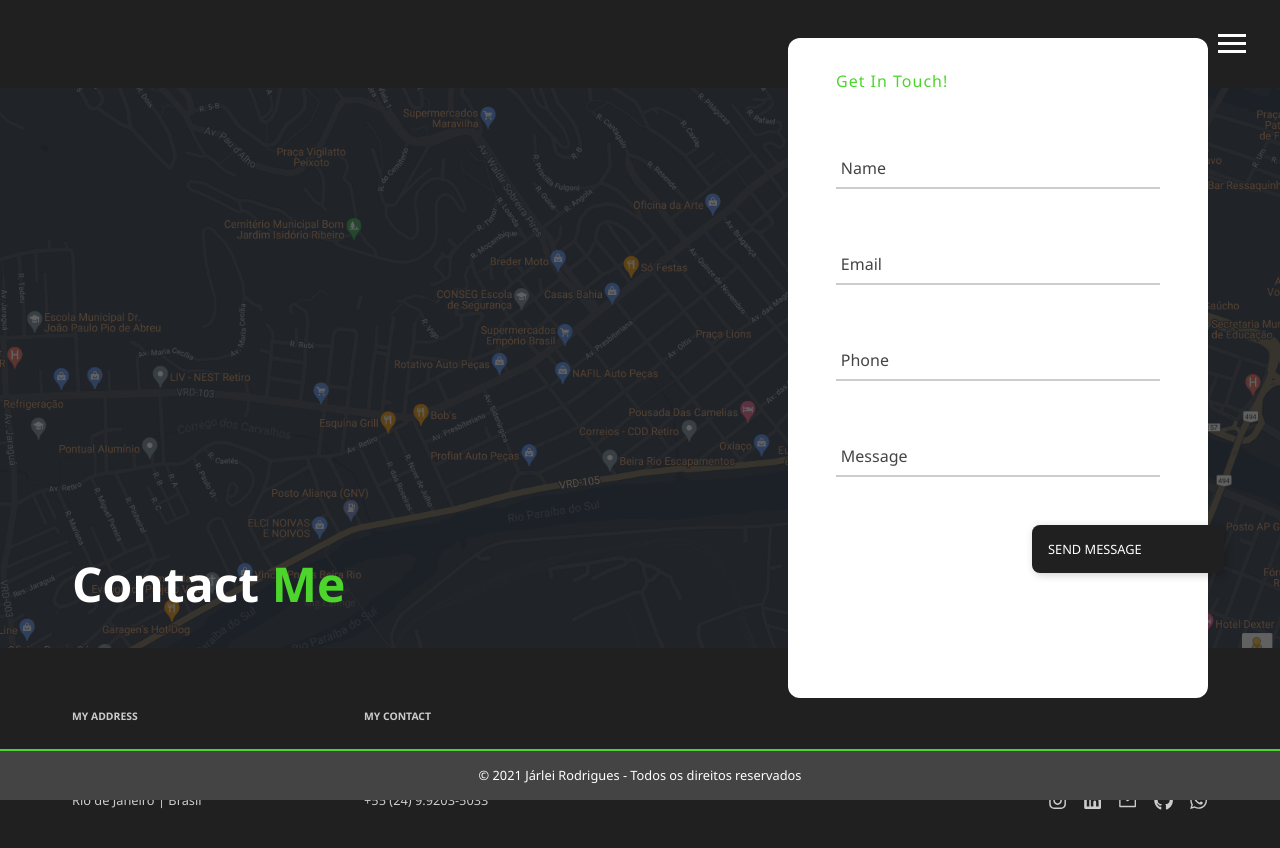
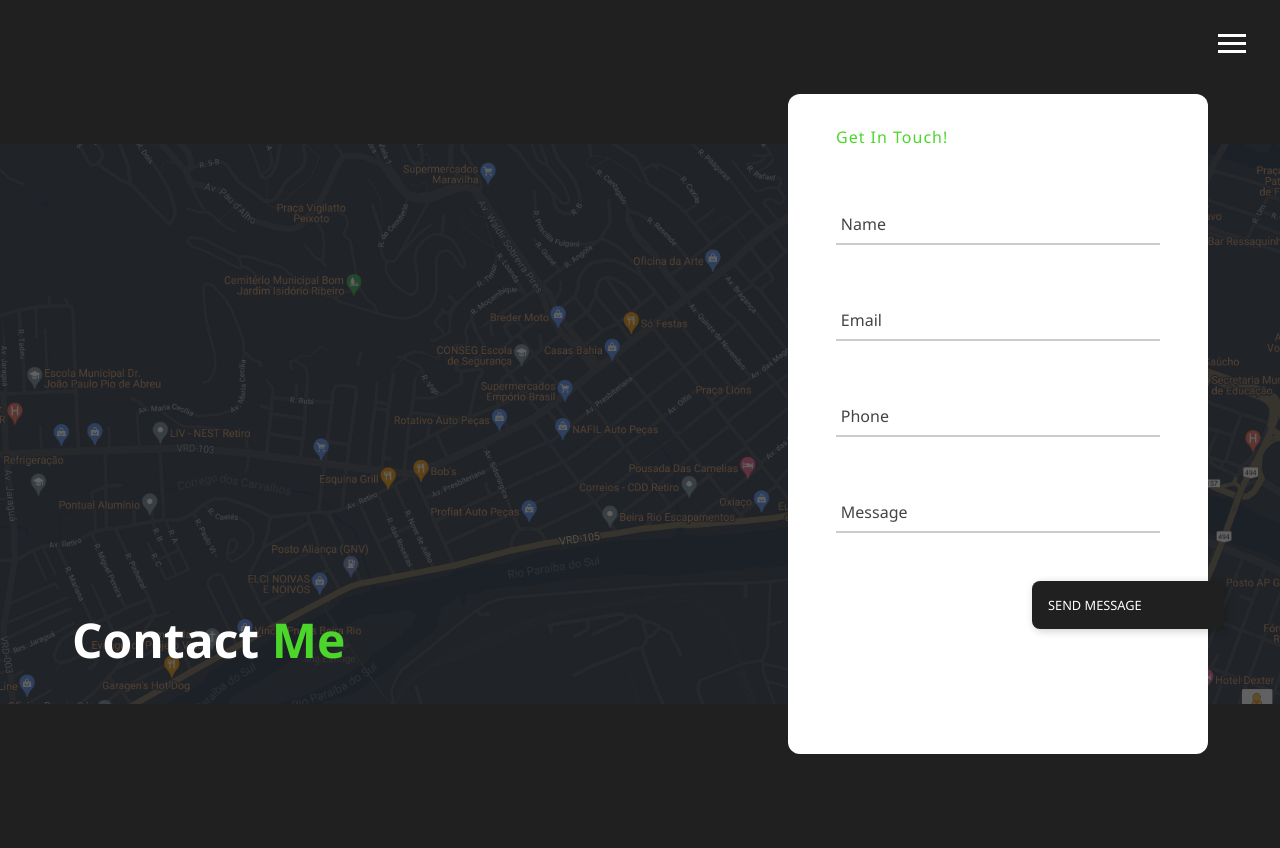
Before and after one commit to Jarlei3m/jarlei-freelancer-website, a Next.js app: page /contact in a window 1280 px wide. Shown: the top 848 px of the page. After the commit the page ends 800 px from the top, so only its background shows below. Built offline with nearby package versions, Linux system fonts and the light colour scheme.

Commit message:
style: layout adjustment

```diff
--- a/src/components/Contact/Footer/styles.ts
+++ b/src/components/Contact/Footer/styles.ts
@@ -1,10 +1,10 @@
-import styled from 'styled-components';
+import styled from "styled-components";
 
 export const FooterContainer = styled.footer`
-  position: fixed;
+  /* position: absolute;
   bottom: 0;
   left: 0;
-  right: 0;
+  right: 0; */
 
   width: 100vw;
   height: 3.2rem;
@@ -19,7 +19,8 @@ export const FooterContainer = styled.footer`
 
   @media (max-width: 425px) {
     position: absolute;
-    bottom: -2.2rem;
+    /* bottom: -2.2rem; */
+    bottom: 0;
   }
 
   span {
--- a/src/components/Contact/Info/styles.ts
+++ b/src/components/Contact/Info/styles.ts
@@ -1,22 +1,22 @@
-import styled from 'styled-components';
+import styled from "styled-components";
 
 export const InfoContainer = styled.section`
-  margin: 3.8rem 0;
+  margin-top: 7rem;
 
   @media (max-width: 425px) {
-    margin: 8rem 0 3.8rem;
+    margin: 8rem 0 5rem;
   }
 
-  @media (max-width: 375px) {
-    margin: 9rem 0 3.8rem;
-  }
+  /* @media (max-width: 375px) {
+    margin-top: 9rem;
+  } */
 `;
 
 export const InfoContent = styled.div`
   max-width: 90rem;
   padding: 0 4.5rem;
   width: 100%;
-  margin: 0 auto;
+  margin: 0 auto 3rem;
 
   display: grid;
   grid-template-columns: 1fr 1fr 2fr;
--- a/src/components/Contact/Map/styles.ts
+++ b/src/components/Contact/Map/styles.ts
@@ -1,22 +1,22 @@
-import styled from 'styled-components';
+import styled from "styled-components";
 
 export const Container = styled.div`
   height: 35rem;
   width: 100%;
   position: relative;
 
-  background-image: url('map.png');
+  background-image: url("map.png");
   background-size: cover;
   background-position: center;
 
-  margin-top: 5.5rem;
+  margin-top: 9rem;
 
-  @media (max-width: 768px) {
-    margin-top: 7.2rem;
+  @media (max-width: 425px) {
+    margin-top: 4.5rem;
   }
 
   ::after {
-    content: '';
+    content: "";
     top: 0;
     right: 0;
     position: absolute;
--- a/src/components/Nav/styles.ts
+++ b/src/components/Nav/styles.ts
@@ -1,4 +1,4 @@
-import styled from 'styled-components';
+import styled from "styled-components";
 
 export const Container = styled.header`
   width: 100%;
@@ -6,7 +6,7 @@ export const Container = styled.header`
 `;
 
 export const NavBars = styled.nav`
-  position: absolute;
+  position: fixed;
   right: 2.1rem;
   top: 2.1rem;
 
--- a/src/pages/_app.tsx
+++ b/src/pages/_app.tsx
@@ -1,4 +1,3 @@
-import { ThemeProvider } from 'styled-components';
 import { GlobalStyle } from '../styles/globals';
 import { Nav } from '../components/Nav';
 import { ContactFormProvider } from '../contexts/ContactFormContext';
--- a/src/styles/Pages/About/style.ts
+++ b/src/styles/Pages/About/style.ts
@@ -1,7 +1,8 @@
-import styled from 'styled-components';
+import styled from "styled-components";
 
 export const Container = styled.main`
-  width: 100vw;
+  /* width: 100vw; */
+  overflow-x: hidden;
   height: 100%;
   position: relative;
 `;
--- a/src/styles/Pages/Contact/styles.ts
+++ b/src/styles/Pages/Contact/styles.ts
@@ -1,8 +1,8 @@
-import styled from 'styled-components';
+import styled from "styled-components";
 
 export const Container = styled.main`
-  width: 100vw;
-  height: 100%;
+  /* width: 100vw; */
+  height: 100vh;
 
   overflow-x: hidden;
 
@@ -11,5 +11,16 @@ export const Container = styled.main`
 
 export const Content = styled.section`
   width: 100%;
-  height: 100%;
+  /* max-height: 100%;
+  height: calc(100vh - 3.2rem); */
+
+  @media (max-width: 425px) {
+    /* max-height: unset;
+    height: unset; */
+    display: flex;
+    flex-direction: column;
+    align-items: center;
+    justify-content: space-between;
+    height: 100vh;
+  }
 `;
--- a/src/styles/Pages/Work/style.ts
+++ b/src/styles/Pages/Work/style.ts
@@ -1,4 +1,4 @@
-import styled from 'styled-components';
+import styled from "styled-components";
 
 export const Container = styled.main`
   height: 100%;
@@ -9,6 +9,8 @@ export const Container = styled.main`
 export const Content = styled.section`
   padding: 4rem;
   /* margin-bottom: 8rem; */
+  max-width: 112rem;
+  margin: 0 auto;
   width: 100%;
   height: 100%;
 
```
Also changed, not shown: src/components/About/Footer/styles.ts (+1 -6 lines), src/pages/about.tsx (+7 -7 lines), src/pages/contact.tsx (+6 -6 lines).
